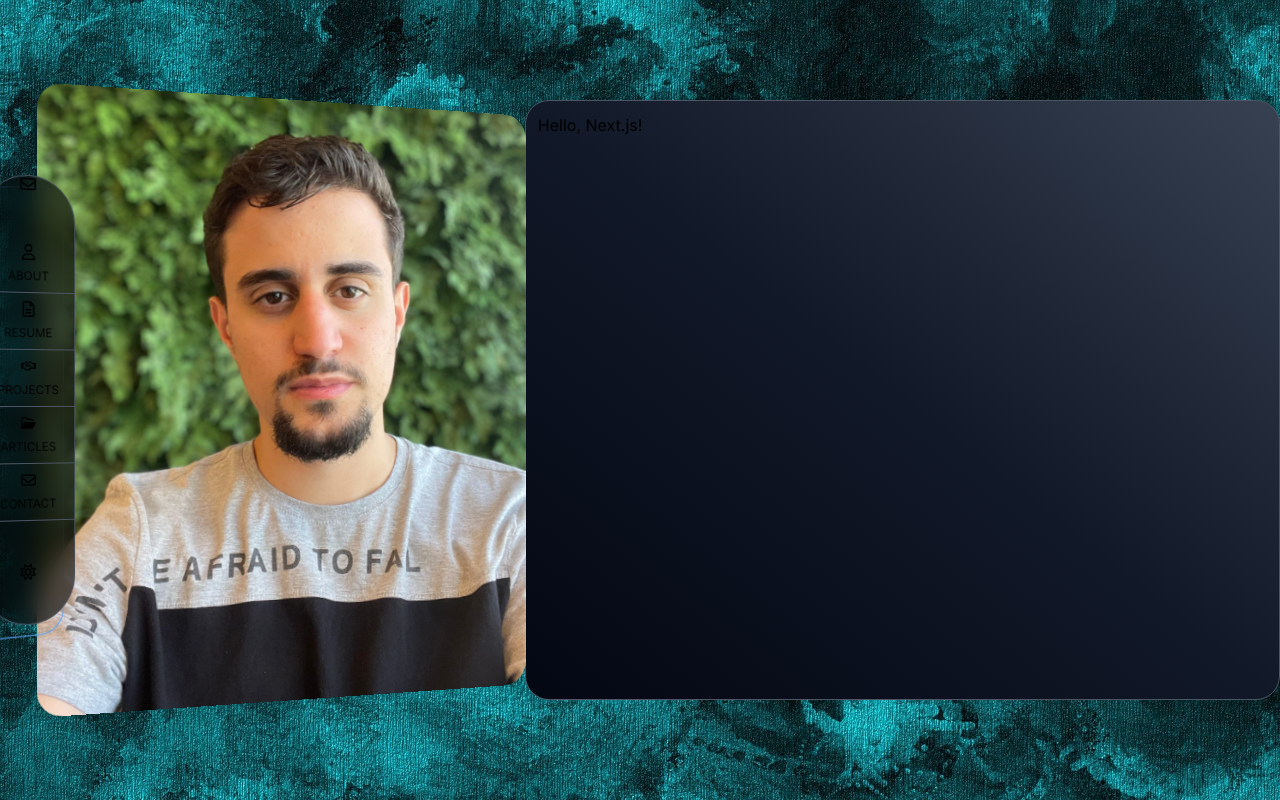
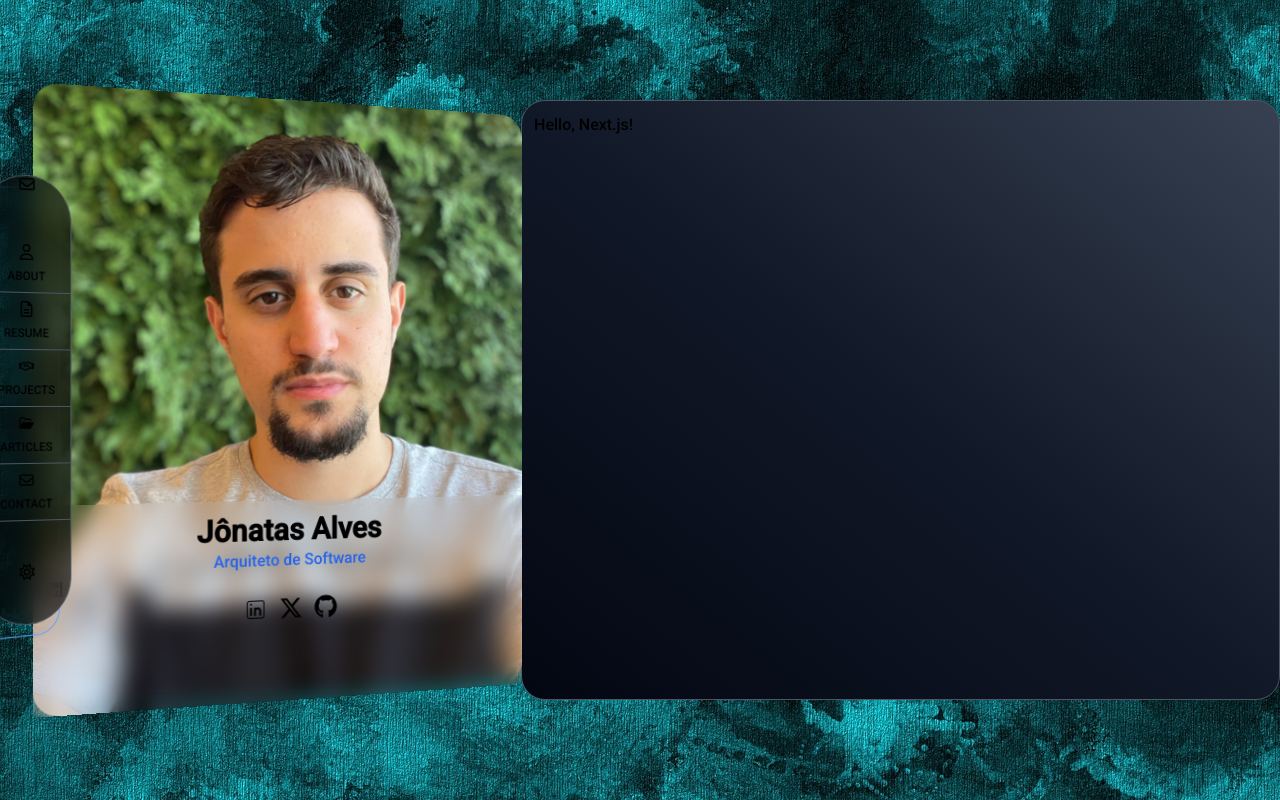
Before and after one commit to JonatasAlves9/curriculum, a Next.js app: page /aboutMe in a window 1280 px wide. Built offline with nearby package versions, Linux system fonts and the light colour scheme.

Commit message:
feat: create component of card user

```diff
--- a/package.json
+++ b/package.json
@@ -16,7 +16,8 @@
     "@fortawesome/react-fontawesome": "^0.2.0",
     "next": "14.1.0",
     "react": "^18",
-    "react-dom": "^18"
+    "react-dom": "^18",
+    "react-icons": "^5.0.1"
   },
   "devDependencies": {
     "@types/node": "^20",
--- /dev/null
+++ b/src/app/components/card-user-image/index.tsx
@@ -0,0 +1,52 @@
+import {CiLinkedin} from "react-icons/ci";
+import { FaXTwitter, FaGithub } from "react-icons/fa6";
+
+import { FaLinkedin } from "react-icons/fa";
+
+export const CardUserImage = () => {
+
+    const medias = [
+        {
+            id: 1,
+            name: 'Linkedin',
+            url: '',
+            Icon: CiLinkedin,
+        },
+        {
+            id: 2,
+            name: 'X',
+            url: '',
+            Icon: FaXTwitter,
+        },
+        {
+            id: 3,
+            name: 'Github',
+            url: '',
+            Icon: FaGithub,
+        }
+    ]
+    return (
+        <div
+            className={"bg-image-card bg-cover bg-center h-full w-96 rounded-3xl rotate-y-3d card-image -ml-8 flex items-end"}>
+
+            {/*Bottom content*/}
+            <div className={"w-full h-1/3 backdrop-blur-md"}>
+                <div className={"text-center p-3"}>
+                    <h1 className={"text-3xl font-bold"}>Jônatas Alves</h1>
+                    <h1 className={"text-md text-blue-600 font-medium"}>Arquiteto de Software</h1>
+                    <FaLinkedin width={20} height={20}/>
+
+                    <div className={"justify-center flex gap-3 mt-2"}>
+                        {
+                            medias.map((item) => (
+                                <div key={item.id} >
+                                        <item.Icon className={"text-2xl hover:text-blue-500 hover:cursor-pointer"}/>
+                                </div>
+                            ))
+                        }
+                    </div>
+                </div>
+            </div>
+        </div>
+    )
+}
--- a/src/app/layout.tsx
+++ b/src/app/layout.tsx
@@ -1,10 +1,11 @@
 import type {Metadata} from "next";
-import {Inter} from "next/font/google";
+import {Roboto} from "next/font/google";
 import "./globals.css";
-import { FontAwesomeIcon } from '@fortawesome/react-fontawesome'
-import { faEnvelope, faUser, faFileAlt, faHandshake, faFolderOpen, faSun } from '@fortawesome/free-regular-svg-icons'
+import {FontAwesomeIcon} from '@fortawesome/react-fontawesome'
+import {faEnvelope, faUser, faFileAlt, faHandshake, faFolderOpen, faSun} from '@fortawesome/free-regular-svg-icons'
+import {CardUserImage} from "@/app/components/card-user-image";
 
-const inter = Inter({subsets: ["latin"]});
+const inter = Roboto({subsets: ["latin"], weight: "500"});
 
 export const metadata: Metadata = {
     title: "Create Next App",
@@ -51,7 +52,8 @@ export default function RootLayout({children}: Readonly<{
                 {/*Menu*/}
                 <div
                     className={"h-3/4 rounded-full transform rotate-y-3d -ml-5 z-40"}>
-                    <div className={"w-full p-4 border border-blue-400 h-full rounded-3xl absolute -left-3 top-3 z-0 transform -skew-y-3"}/>
+                    <div
+                        className={"w-full p-4 border border-blue-400 h-full rounded-3xl absolute -left-3 top-3 z-0 transform -skew-y-3"}/>
 
                     <div
                         className={"bg-black border border-gray-600 bg-opacity-60 h-full rounded-full backdrop-blur-md z-0 grid w-fit "}>
@@ -62,13 +64,12 @@ export default function RootLayout({children}: Readonly<{
                             {
                                 itensMenu.map((item) => (
                                     <div key={item.id} className={"p-2 px-4 border-b border-gray-600"}>
-                                    <div key={item.id} className={"flex justify-center mb-2"}>
+                                        <div className={"flex justify-center mb-2"}>
                                             <FontAwesomeIcon icon={item.icon} width={15}/>
                                         </div>
-                                    <div key={item.id} className={"flex justify-center"}>
+                                        <div className={"flex justify-center"}>
                                             <p className={"text-xs"}>{item.label}</p>
                                         </div>
-
                                     </div>
                                 ))
                             }
@@ -79,10 +80,10 @@ export default function RootLayout({children}: Readonly<{
                     </div>
                 </div>
                 {/*Card Imagem*/}
+                <CardUserImage/>
+            </div>
             <div
-                    className={"bg-image-card bg-cover bg-center h-full w-96 rounded-3xl rotate-y-3d card-image -ml-8"}></div>
-            </div>
-            <div className={"border bg-gradient-to-tr from-gray-950 via-gray-900 to-gray-700 rounded-3xl border-gray-600 p-3 w-full"}>
+                className={"border bg-gradient-to-tr from-gray-950 via-gray-900 to-gray-700 rounded-3xl border-gray-600 p-3 w-full"}>
                 {children}
             </div>
         </div>
```
Also changed, not shown: 1 other file (tests, documents, lock files or other folders). Lines whose indentation alone changed are shown as unchanged.
